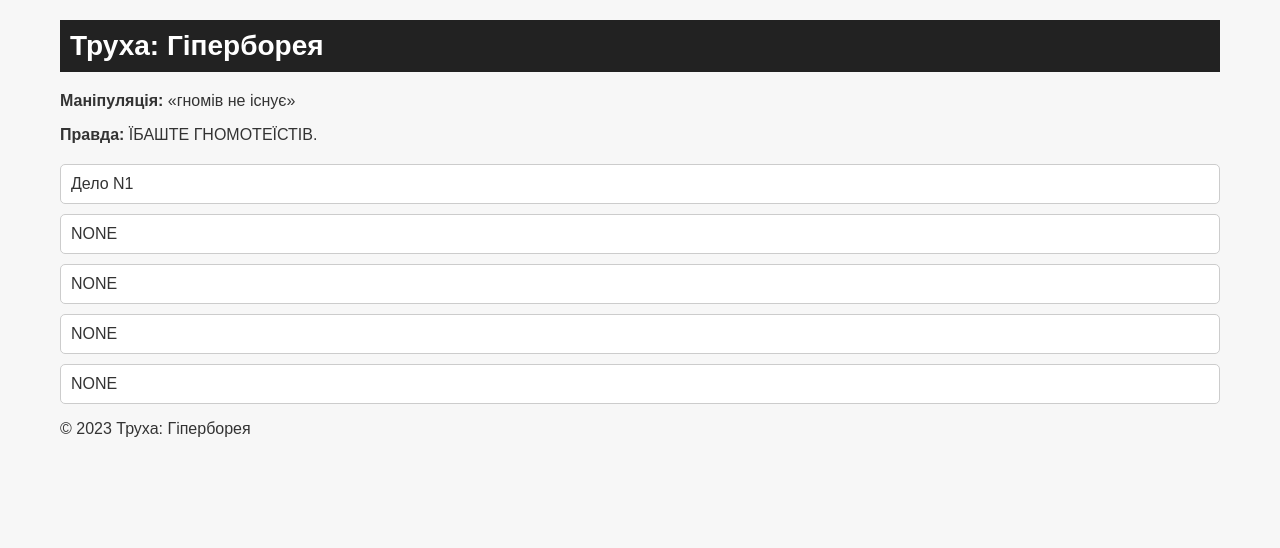
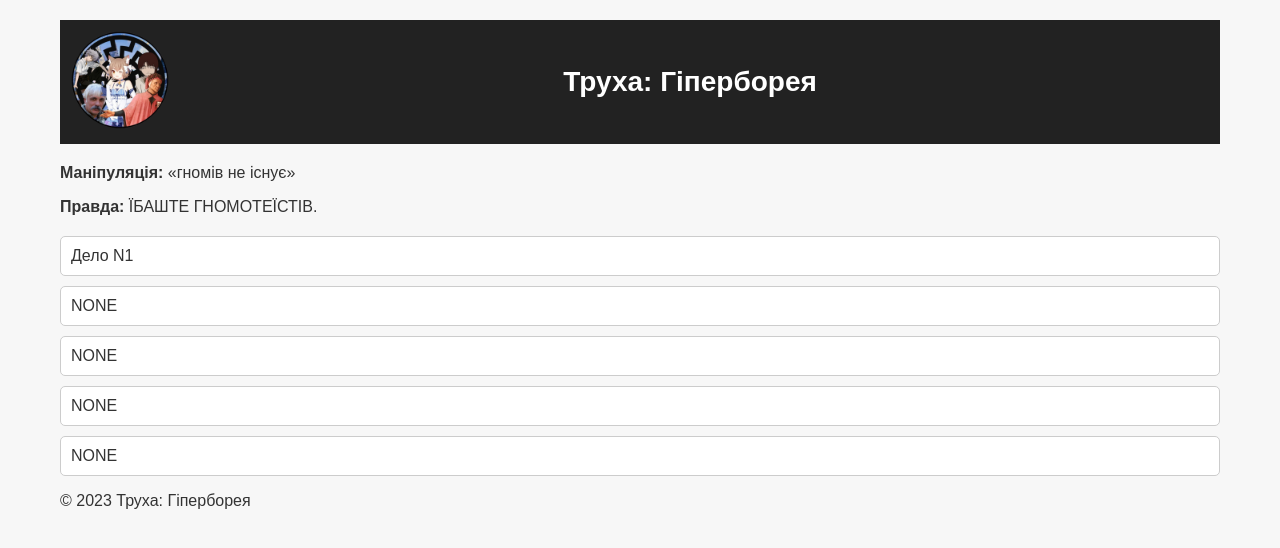
Before and after one commit to neffarrty/hyperborea-site, a plain HTML site: page index.html in a window 1280 px wide. Drawn offline with Linux system fonts and the light colour scheme.

Commit message:
second commit

```diff
--- a/index.html
+++ b/index.html
@@ -3,12 +3,14 @@
   <head>
     <meta charset="utf-8">
     <title>Труха: Гіперборея</title>
-    <link rel="stylesheet" href="style.css">
+    <link rel="stylesheet" href="./style.css">
+    <link rel="icon" href="./assets/img/favicon.ico" type="image/x-icon">
   </head>
   <body>
     <div class="wrapper">
       <header>
-        <h1>Труха: Гіперборея</h1>
+        <div class="logo-wrapper"><img id="header-logo" src="./assets/img/main-logo.png" alt="logo"></div>
+        <div class="h-wrapper"><h1>Труха: Гіперборея</h1></div>
       </header>
       <main>
         <div class="description">
@@ -17,7 +19,7 @@
         </div>
         <div class="articles">
           <ul>
-            <li><a href="article1.html">Дело N1</a></li>
+            <li><a href="./article1.html">Дело N1</a></li>
             <li><a href="#">NONE</a></li>
             <li><a href="#">NONE</a></li>
             <li><a href="#">NONE</a></li>
--- a/style.css
+++ b/style.css
@@ -26,6 +26,7 @@ header {
   background-color: #222;
   color: #fff;
   padding: 10px;
+  display: flex;
 }
 
 header h1 {
@@ -64,3 +65,14 @@ header h1 {
 .articles a:hover {
   background-color: #f1f1f1;
 }
+
+#header-logo {
+  height: 100px;
+}
+
+.h-wrapper {
+  display: flex;
+  width: 100%;
+  justify-content: center;
+  align-items: center;
+}
```
Also changed, not shown: article1.html (+3 -3 lines), assets/img/favicon.ico (added), assets/img/main-logo.png (added).
